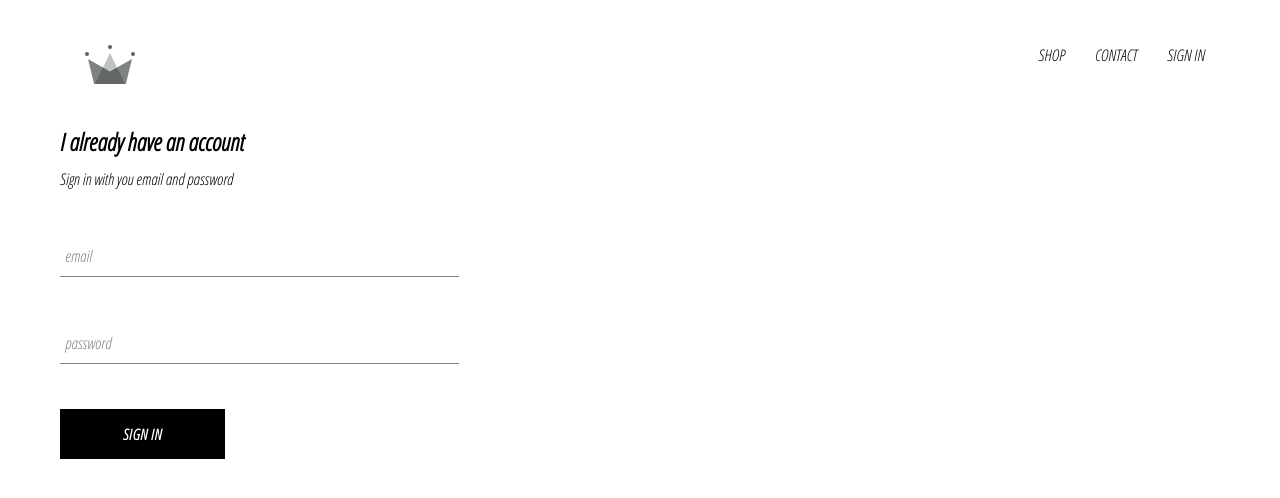
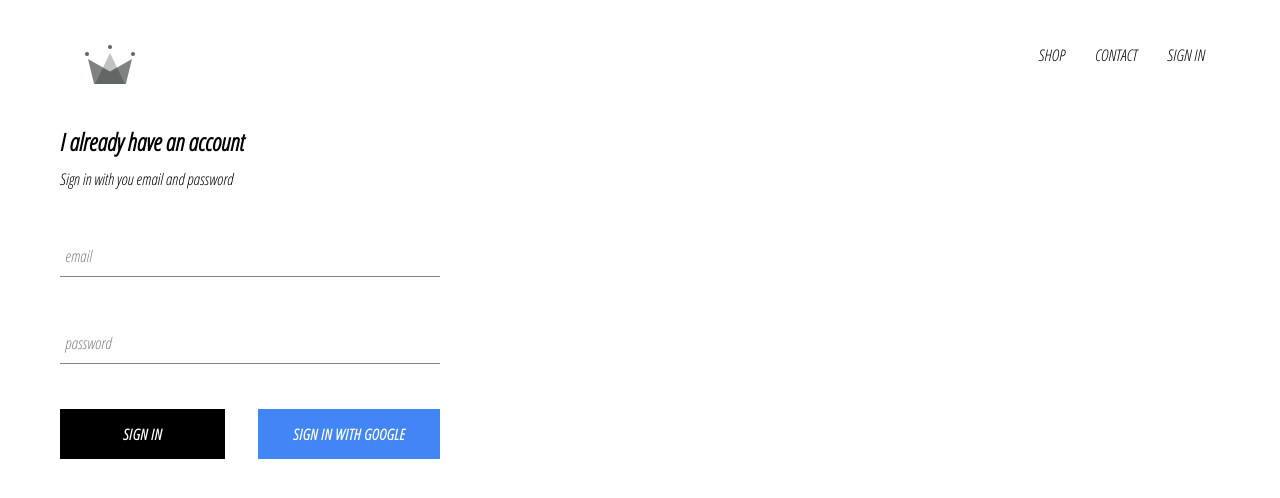
Before and after one commit to AndresFSalcedo/E-Comerce.React.Old, a React (Create React App) app: page /signIn in a window 1280 px wide. Shown: the top 498 px of the page. Built offline with nearby package versions, Linux system fonts and the light colour scheme; no server answers; a web font is replaced by a local one.

Commit message:
Integrated firebase
Create Sig In page with google authentication.

```diff
--- a/package.json
+++ b/package.json
@@ -6,6 +6,7 @@
     "@testing-library/jest-dom": "^5.16.2",
     "@testing-library/react": "^11.2.7",
     "@testing-library/user-event": "^12.8.3",
+    "firebase": "^9.6.6",
     "node-sass": "^7.0.1",
     "react": "^17.0.2",
     "react-dom": "^17.0.2",
--- a/src/App.css
+++ b/src/App.css
@@ -1,3 +1,6 @@
+*{
+    box-sizing: border-box;
+}
 body {
     font-family: 'Open Sans Condensed';
     padding: 20px 60px;
--- a/src/App.js
+++ b/src/App.js
@@ -7,12 +7,34 @@
 import ShopPage from './pages/shop/shop.component';
 import Header from './components/header/header.component';
 import SignInAndSignUpPage from './pages/sign-in-and-sign-up/sign-in-and-sign-up.component';
+import {auth} from './firebase/firebase.utils';
 
 
-function App() {
-  return (
+class App extends React.Component {
+  constructor(){
+    super();
+
+    this.state ={
+      currentUser: null
+    }
+  }
+
+  unsubscribeFromAuth = null;
+
+  componentDidMount(){
+    this.unsubscribeFromAuth = auth.onAuthStateChanged(user => {
+      this.setState({currentUser: user});
+    })
+  }
+
+  componentWillUnmount(){
+    this.unsubscribeFromAuth();
+  }
+
+  render(){
+    return (
     <div>
-      <Header />
+      <Header currentUser={this.state.currentUser}/>
       <Switch>
         <Route exact path='/' component={HomePage}/>
         <Route exact path='/shop' component={ShopPage}/>
@@ -21,6 +43,8 @@
 
     </div>
   );
+  }
+
 }
 
 export default App;
--- a/src/components/custom-button/custom-button.component.jsx
+++ b/src/components/custom-button/custom-button.component.jsx
@@ -2,8 +2,8 @@
 
 import './custom-button.style.scss';
 
-const CustomButton = ({ children, ...otherProps }) =>(
-    <button className="custom-button" {...otherProps}>
+const CustomButton = ({ children, isGoogleSignIn, ...otherProps }) =>(
+    <button className={`${isGoogleSignIn ? 'google-sign-in': ''} custom-button`} {...otherProps}>
         {children}
     </button>
 )
--- a/src/components/custom-button/custom-button.style.scss
+++ b/src/components/custom-button/custom-button.style.scss
@@ -19,4 +19,14 @@
       color: black;
       border: 1px solid black;
     }
+
+    &.google-sign-in {
+      background-color: #4285f4;
+      color: white;
+
+      &:hover {
+        background-color: #357ae8;
+        border: none;
+      }
+    }
   }
--- a/src/components/header/header.component.jsx
+++ b/src/components/header/header.component.jsx
@@ -1,11 +1,13 @@
 import React from 'react';
 import { Link } from 'react-router-dom';
+
+import { auth } from '../../firebase/firebase.utils';
 
 import {ReactComponent as Logo} from '../../assets/crown.svg';
 
 import './header.style.scss';
 
-const Header = () => (
+const Header = ({currentUser}) => (
     <div className='header'>
         <Link className='logo-container' to='/'>
             <Logo className='logo'/>
@@ -13,7 +15,13 @@
         <div className='options'>
             <Link className='option' to='/shop'>SHOP</Link>
             <Link className='option' to='/shop'>CONTACT</Link>
-            <Link className='option' to='/signIn'>SIGN IN</Link>
+            {
+                currentUser ?
+                <div className='option' onClick={()=>auth.signOut()}>SIGN OUT</div>
+                :
+                <Link className='option' to='/signIn'>SIGN IN</Link>
+            }
+
         </div>
     </div>
 )
--- a/src/components/header/header.style.scss
+++ b/src/components/header/header.style.scss
@@ -20,6 +20,7 @@
 
       .option {
         padding: 10px 15px;
+        cursor: pointer;
       }
     }
   }
--- a/src/components/sign-in/sign-in.component.jsx
+++ b/src/components/sign-in/sign-in.component.jsx
@@ -2,6 +2,8 @@
 
 import FormInput from '../form-input/form-input.component';
 import CustomButton from '../custom-button/custom-button.component';
+
+import { signInWithGoogle } from '../../firebase/firebase.utils';
 
 import './sign-in.style.scss';
 
@@ -54,8 +56,14 @@
                     required
 
                 />
+                <div className='buttons'>
+                    <CustomButton type="submit">Sign In</CustomButton>
+                    <CustomButton onClick={signInWithGoogle} isGoogleSignIn>
+                        {' '}
+                        Sign in with Google{' '}
+                    </CustomButton>
+                </div>
 
-                <CustomButton type="submit">Sign In</CustomButton>
             </form>
             </div>
         )
--- a/src/components/sign-in/sign-in.style.scss
+++ b/src/components/sign-in/sign-in.style.scss
@@ -1,9 +1,14 @@
 .sign-in {
-    width: 30vw;
+    width: 380px;
     display: flex;
     flex-direction: column;
 
     .title{
         margin: 10px 0px;
     }
+
+    .buttons{
+        display: flex;
+        justify-content: space-between;
+    }
 }
--- /dev/null
+++ b/src/firebase/firebase.utils.js
@@ -0,0 +1,25 @@
+import firebase from 'firebase/compat/app';
+import 'firebase/compat/firestore';
+import 'firebase/compat/auth';
+
+const firebaseConfig = {
+    apiKey: "AIzaSyDXWwjO6APv8ufZrD5jJq8X0aykWOmqN2c",
+    authDomain: "crwn-db-61f81.firebaseapp.com",
+    projectId: "crwn-db-61f81",
+    storageBucket: "crwn-db-61f81.appspot.com",
+    messagingSenderId: "256360592765",
+    appId: "1:256360592765:web:406fffc623d3002a118814",
+    measurementId: "G-T71W5LR573"
+  };
+
+// Initialize Firebase
+firebase.initializeApp(firebaseConfig);
+
+export const auth = firebase.auth();
+export const firestore = firebase.firestore();
+
+const provider = new firebase.auth.GoogleAuthProvider();
+provider.setCustomParameters({prompt: 'select_account'});
+export const signInWithGoogle = () => auth.signInWithPopup(provider);
+
+export default firebase;
```
Also changed, not shown: 1 other file (tests, documents, lock files or other folders).
